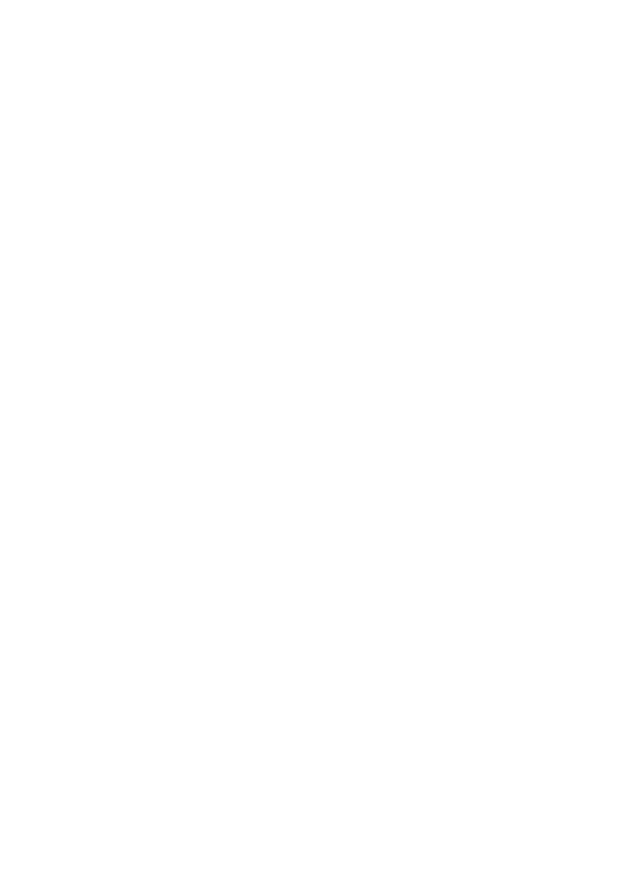
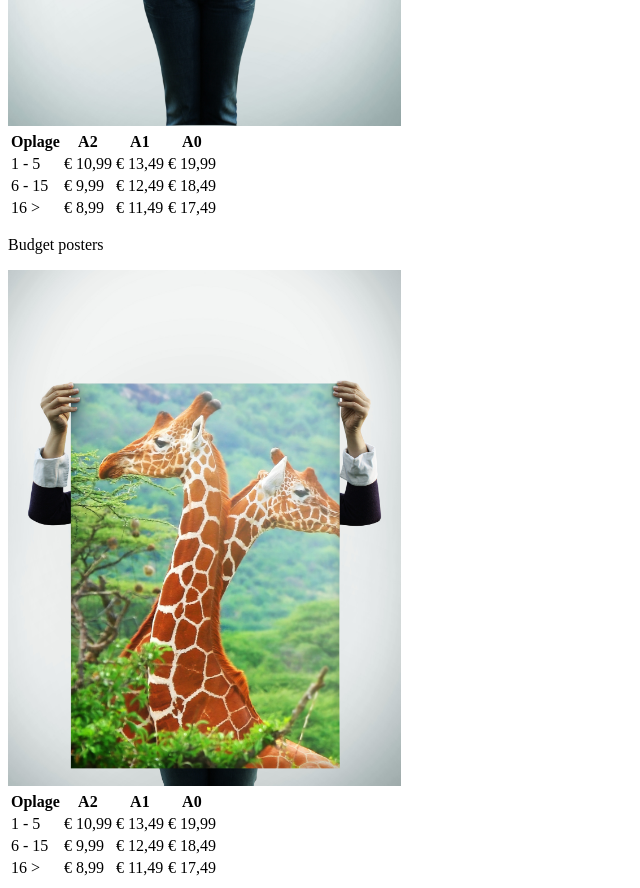
Before and after one commit to munauwar/mughalprintstore, a Next.js app: page /Posters in a window 1280 px wide. Shown: the part 440-1328 px from the top of the page, without its empty margins (0-640 px from the left). Before the commit the page ends 800 px from the top, so only its background shows below. Built offline with nearby package versions, Linux system fonts and the light colour scheme.

Commit message:
Add poster page

```diff
--- a/components/Navbar.js
+++ b/components/Navbar.js
@@ -25,7 +25,7 @@ const Navbar = () => {
                     <ul className="flex">
                         {
                             MenuItems.map((navigate, id) => (
-                                <li key={id} className="py-4 px-2 text-black hover:text-red-700 font-medium dark:text-white transition duration-500">
+                                <li key={id} className="py-4 px-2 text-black hover:border-b-2 hover:border-red-500 font-medium dark:text-white transition duration-500">
                                     <Link href={navigate.link} onClick={closeMobileMenu}>
                                         {navigate.name}
                                     </Link>
@@ -33,7 +33,7 @@ const Navbar = () => {
                             ))
                         }
                     </ul>
-                    <span onClick={() => setTheme(colorTheme)}>
+                    <span onClick={() => setTheme(colorTheme)} className="cursor-pointer">
                         {colorTheme === "dark" ?
                             <svg xmlns="http://www.w3.org/2000/svg" className="h-6 w-6" fill="none" viewBox="0 0 24 24" stroke="currentColor">
                                 <path strokeLinecap="round" strokeLinejoin="round" strokeWidth={2} d="M20.354 15.354A9 9 0 018.646 3.646 9.003 9.003 0 0012 21a9.003 9.003 0 008.354-5.646z" />
@@ -41,7 +41,7 @@ const Navbar = () => {
 
                             <svg xmlns="http://www.w3.org/2000/svg" className="h-6 w-6 dark:text-white" fill="none" viewBox="0 0 24 24" stroke="currentColor">
                                 <path strokeLinecap="round" strokeLinejoin="round" strokeWidth={2} d="M9.663 17h4.673M12 3v1m6.364 1.636l-.707.707M21 12h-1M4 12H3m3.343-5.657l-.707-.707m2.828 9.9a5 5 0 117.072 0l-.548.547A3.374 3.374 0 0014 18.469V19a2 2 0 11-4 0v-.531c0-.895-.356-1.754-.988-2.386l-.548-.547z" />
-                            </svg> }
+                            </svg>}
                     </span>
                 </div>
                 <div className="md:hidden flex items-center">
--- a/pages/Contact.js
+++ b/pages/Contact.js
@@ -11,7 +11,7 @@ function Contact() {
             <div className="b-gray-100 overflow-y-hidden">
                 <div className="w-full flex flex-wrap">
                     <div className="relative rounded-lg w-full dark:bg-neutral-900 transition duration-500 dark:rounded-none bg-gray-100 mx-auto lg:flex md:flex-wrap items-center pt-12 sm:pt-24 pb-12 lg:pb-24">
-                        <div className="bg-gray-100 p-16 rounded shadow-2xl w-2/3 lg:w-1/2 mx-auto dark:bg-neutral-900 transition duration-500 dark:shadow-none">
+                        <div className="bg-gray-100 p-16 rounded shadow-2xl w-2/3 lg:w-1/2 mx-auto dark:bg-neutral-900 transition duration-500 dark:shadow-black">
                             <h2 className="text-3xl font-bold text-red-500 text-center font-mono">Contact us.</h2>
                             <form>
                                 <div className="mt-5 mb-10">
--- a/pages/Posters.js
+++ b/pages/Posters.js
@@ -12,21 +12,91 @@ function Posters() {
             </Head>
             <div className="b-gray-100 overflow-y-hidden">
                 <div className="w-full flex flex-wrap">
-                    <div className="relative rounded-lg w-full bg-gray-100 mx-auto lg:flex md:flex-wrap items-center pt-12 sm:pt-24 pb-12 lg:pb-24">
+                    <div className="relative rounded-lg w-full bg-gray-100 dark:bg-neutral-900 dark:rounded-none transition mx-auto lg:flex md:flex-wrap items-center pt-12 sm:pt-24 pb-12 lg:pb-24">
                         <div className="w-full lg:w-3/6">
                             <p className="text-3xl text-center text-red-500">Lijntekeningen</p>
+                            <div className="text-center mt-5">
+                                <Image
+                                    alt="home-image"
+                                    src="/asset/images/lijn.jpg"
+                                    width={393}
+                                    height={516}
+                                />
 
-                            <div className="">
-
-
+                                <table class="table-auto mx-auto border-2 border-red-500 w-4/6">
+                                    <thead className="bg-red-500 opacity-80">
+                                        <tr>
+                                            <th>Oplage</th>
+                                            <th>A2</th>
+                                            <th>A1</th>
+                                            <th>A0</th>
+                                        </tr>
+                                    </thead>
+                                    <tbody>
+                                        <tr>
+                                            <td>1 - 5</td>
+                                            <td>€ 10,99	</td>
+                                            <td>€ 13,49</td>
+                                            <td>€ 19,99</td>
+                                        </tr>
+                                        <tr>
+                                            <td>6 - 15</td>
+                                            <td>€ 9,99</td>
+                                            <td>€ 12,49</td>
+                                            <td>€ 18,49</td>
+                                        </tr>
+                                        <tr>
+                                            <td>16 ></td>
+                                            <td>€ 8,99</td>
+                                            <td>€ 11,49</td>
+                                            <td>€ 17,49</td>
+                                        </tr>
+                                    </tbody>
+                                </table>
                             </div>
-
-
                         </div>
 
                         <div className="w-full lg:w-3/6">
-                            <p className="text-3xl text-center text-red-500">Budget posters</p>
+                            <p className="text-3xl text-center text-red-500 pt-11 lg:pt-0">Budget posters</p>
+                            <div className="text-center mt-5">
+                                <Image
+                                    alt="home-image"
+                                    src="/asset/images/budget.jpg"
+                                    width={393}
+                                    height={516}
+                                />
 
+                                <table class="table-auto mx-auto border-2 border-red-500 w-4/6">
+                                    <thead>
+                                        <tr className="bg-red-500 opacity-80">
+                                            <th>Oplage</th>
+                                            <th>A2</th>
+                                            <th>A1</th>
+                                            <th>A0</th>
+                                        </tr>
+                                    </thead>
+                                    <tbody>
+                                        <tr>
+                                            <td>1 - 5</td>
+                                            <td>€ 10,99	</td>
+                                            <td>€ 13,49</td>
+                                            <td>€ 19,99</td>
+                                        </tr>
+                                        <tr>
+                                            <td>6 - 15</td>
+                                            <td>€ 9,99</td>
+                                            <td>€ 12,49</td>
+                                            <td>€ 18,49</td>
+                                        </tr>
+                                        <tr>
+                                            <td>16 ></td>
+                                            <td>€ 8,99</td>
+                                            <td>€ 11,49</td>
+                                            <td>€ 17,49</td>
+                                        </tr>
+                                    </tbody>
+                                </table>
+                            </div>
                         </div>
                     </div>
                 </div>
```
Also changed, not shown: public/asset/images/budget.jpg (added), public/asset/images/lijn.jpg (added).
